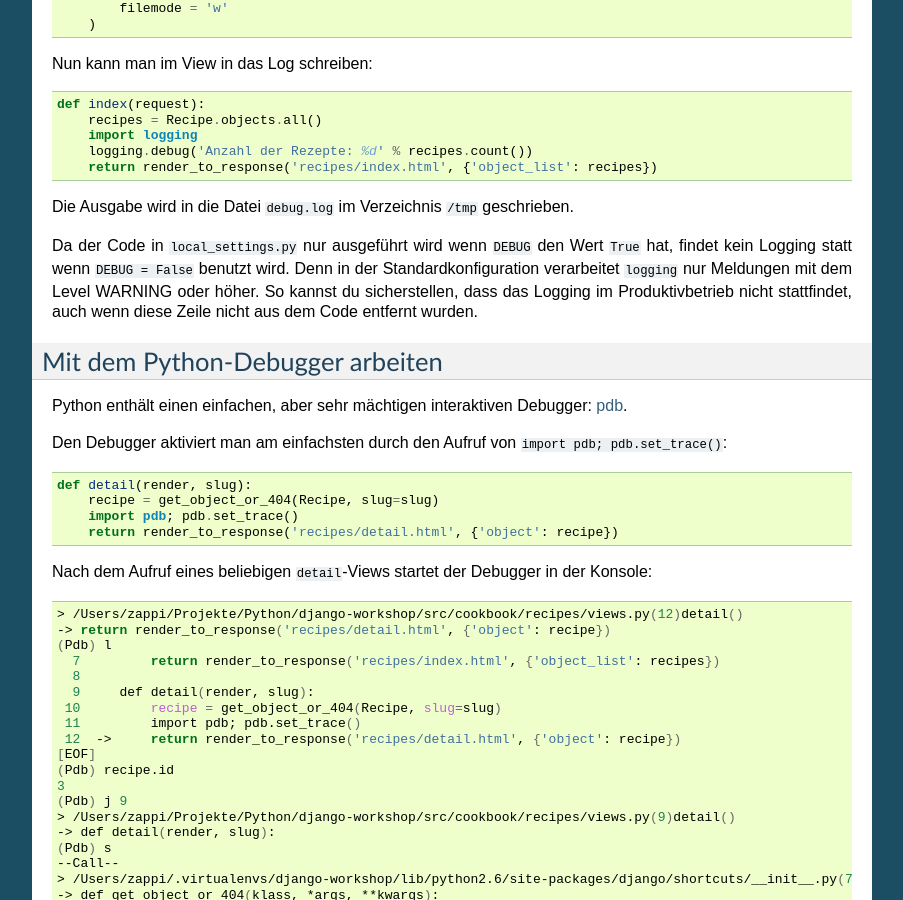
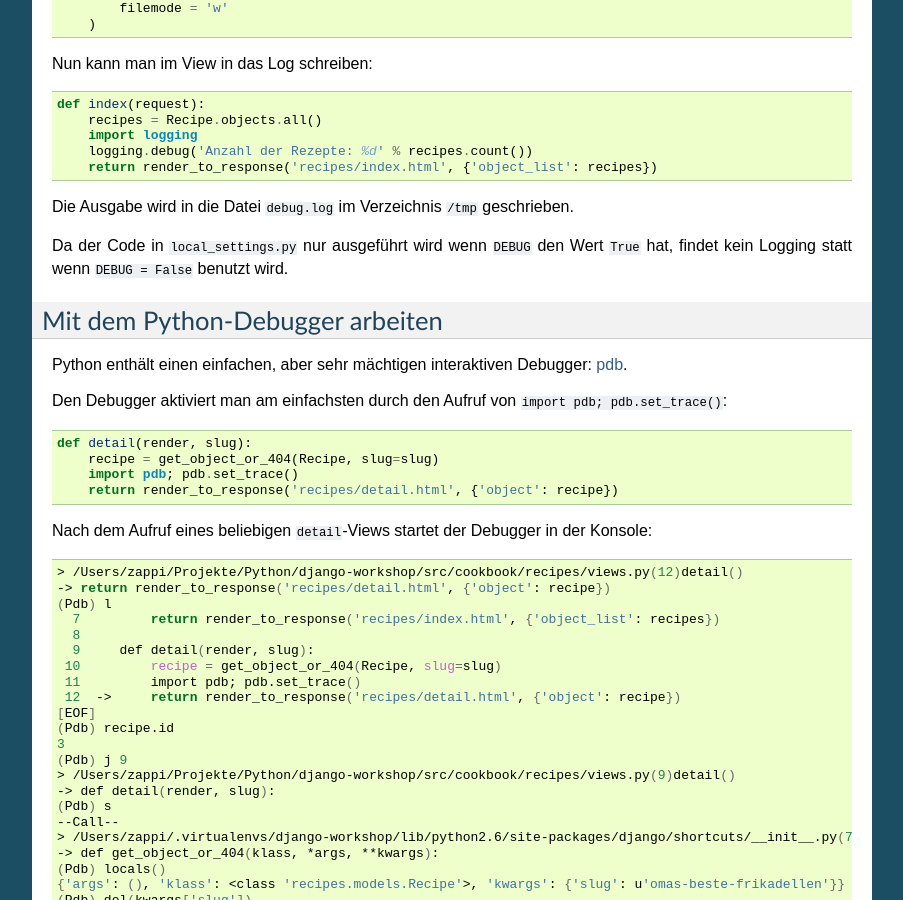
Before and after one commit to keimlink/django-workshop, a Sphinx documentation site: the page built from docs/ausbau/debugging.rst, in a window 1280 px wide and 900 px high, scrolled down 815 px. Shown: the whole window, without its empty margins (198-1101 px from the left). Built offline with Sphinx 7.4.7, drawn with Linux system fonts in a browser that asks for light colours.

Commit message:
Unnötigen Text zum logging Modul entfernt.

```diff
--- a/docs/ausbau/debugging.rst
+++ b/docs/ausbau/debugging.rst
@@ -50,7 +50,7 @@ Nun kann man im View in das Log schreiben::
 
 Die Ausgabe wird in die Datei ``debug.log`` im Verzeichnis ``/tmp`` geschrieben.
 
-Da der Code in ``local_settings.py`` nur ausgeführt wird wenn ``DEBUG`` den Wert ``True`` hat, findet kein Logging statt wenn ``DEBUG = False`` benutzt wird. Denn in der Standardkonfiguration verarbeitet ``logging`` nur Meldungen mit dem Level WARNING oder höher. So kannst du sicherstellen, dass das Logging im Produktivbetrieb nicht stattfindet, auch wenn diese Zeile nicht aus dem Code entfernt wurden.
+Da der Code in ``local_settings.py`` nur ausgeführt wird wenn ``DEBUG`` den Wert ``True`` hat, findet kein Logging statt wenn ``DEBUG = False`` benutzt wird.
 
 Mit dem Python-Debugger arbeiten
 ================================
```
